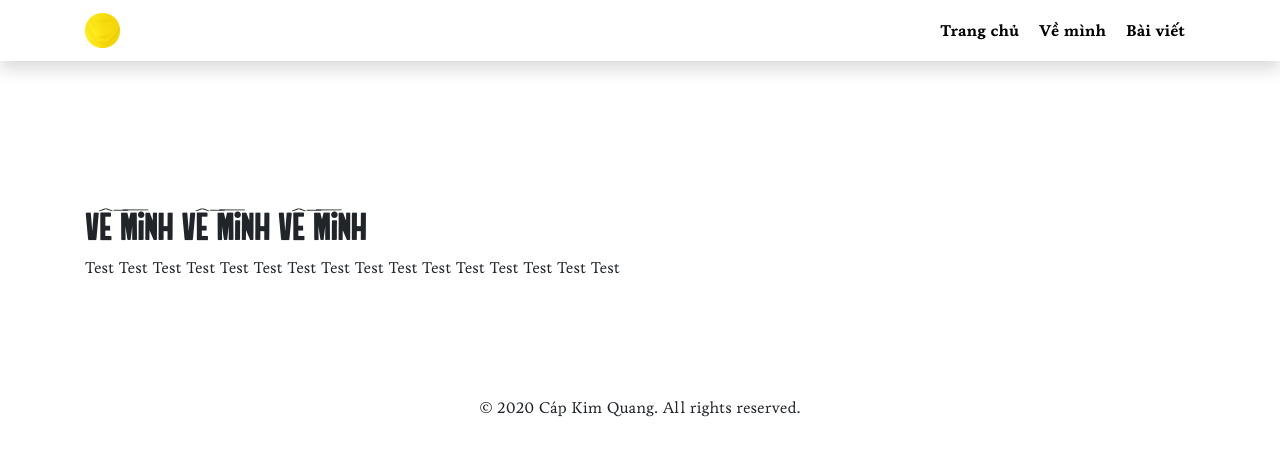
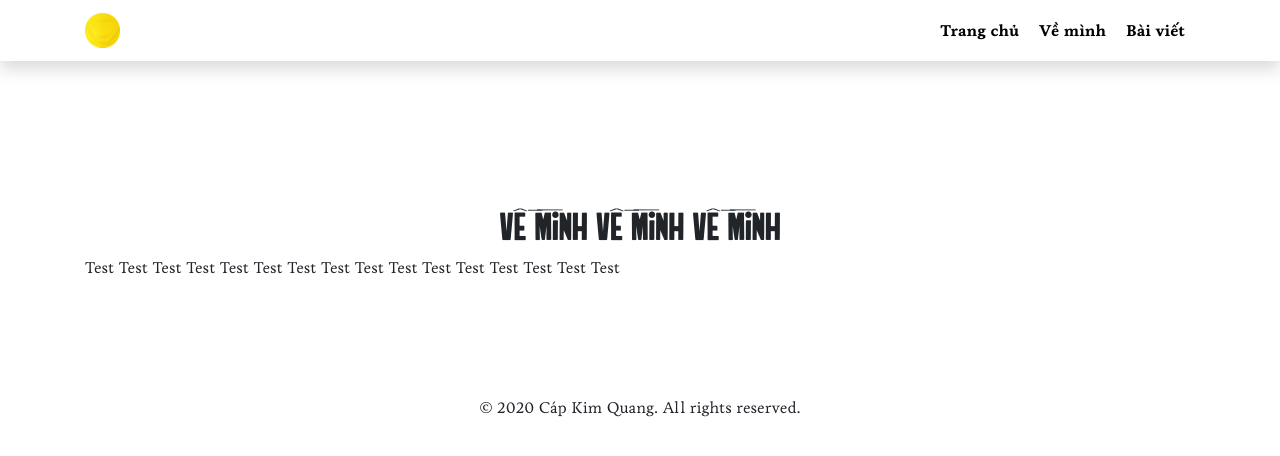
Before and after one commit to capkimquang/capkimquang.github.io, a Jekyll site: the page built from pages/about.html, in a window 1280 px wide. Shown: the top 456 px of the page. Built offline with Jekyll 4.4.1, drawn with Linux system fonts in a browser that asks for light colours.

Commit message:
add text-center class for h1

```diff
--- a/pages/about.html
+++ b/pages/about.html
@@ -2,5 +2,5 @@
 layout: default
 title: Về mình
 ---
-<h1> Về mình Về mình Về mình </h1>
+<h1 class="text-center"> Về mình Về mình Về mình </h1>
 <p> Test Test Test Test Test Test Test Test Test Test Test Test Test Test Test Test </p>
```
